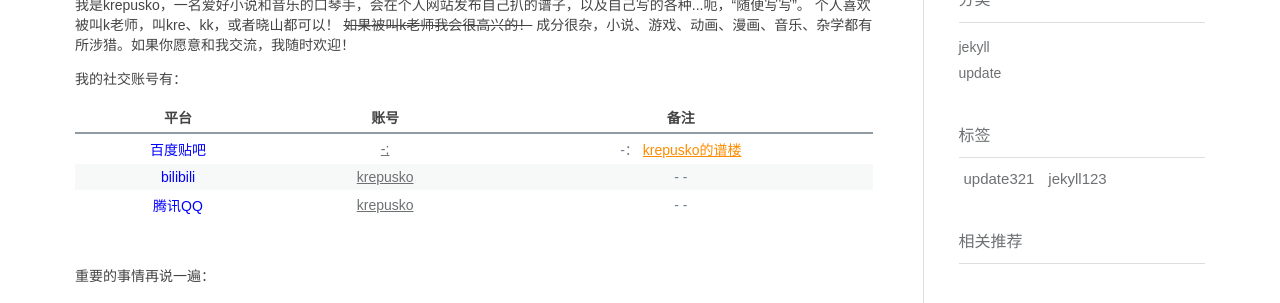
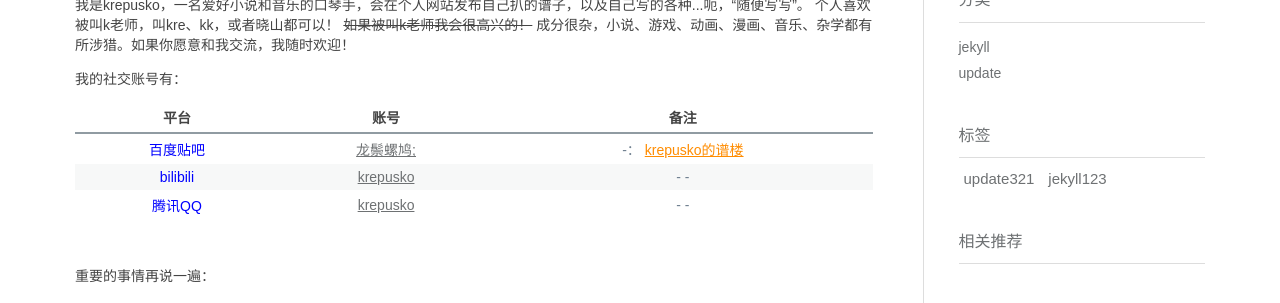
Before and after one commit to krepusko/krepusko.github.io, a Jekyll site: the page built from about.html, in a window 1280 px wide. Shown: the part 288-591 px from the top of the page. Built offline with Jekyll 4.4.1, drawn with Linux system fonts in a browser that asks for light colours; some web fonts are replaced; comment, search, counter and statistics services are not loaded.

Commit message:
Update about.html

```diff
--- a/about.html
+++ b/about.html
@@ -37,7 +37,7 @@ permalink: /about/
             <td style="text-align: center"><a style="color:blue; text-indent:2em">百度贴吧</a></td>
             <td style="text-align: center"><a href="https://tieba.baidu.com/home/main?id=tb.1.2a6b76b6.IdZSo2xZOF7W-AgSbubhxA?t=1673011930&fr=pb"
                                               target="_blank">
-                <u>-;</u><a style="color:cadetblue"></a></a></td>
+                <u>龙鬃螺鸠;</u><a style="color:cadetblue"></a></a></td>
             <!--<td style="text-align: center">heavy dependence.</td>-->
             <td style="text-align: center"><a style="color: slategrey">-：</a>
                 <a href="https://tieba.baidu.com/p/7441315136" style="color: darkorange;"
```
